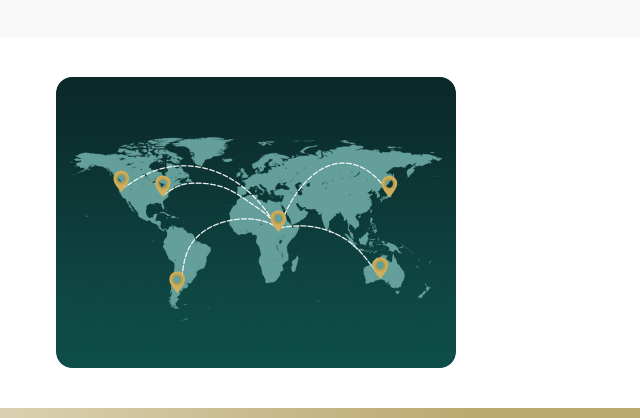
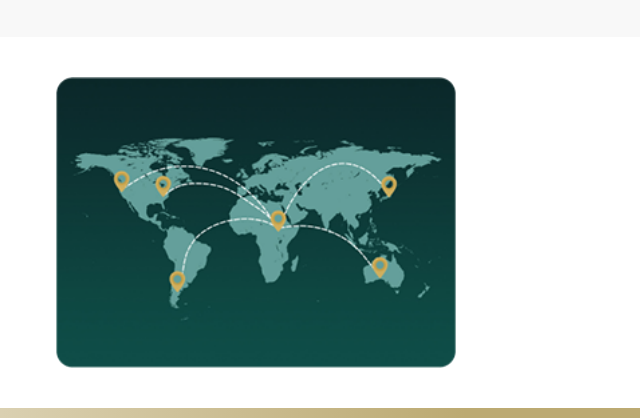
Before and after one commit to DesignGoldsainte/goldsainte49, a plain HTML site: page franchise.html in a window 1280 px wide. Shown: the part 1487-1905 px from the top of the page, 640-1280 px from the left. Drawn offline with Linux system fonts and the light colour scheme; a script that the page names is missing; a web font is replaced by a local one.

Commit message:
green map update

```diff
--- a/franchise.html
+++ b/franchise.html
@@ -221,7 +221,7 @@
           <img
             class="world-map-franchising-territor-icon1"
             alt=""
-            src="./public/worldmapfranchisingterritoriesluxuryridesharenowmapworldgreengold@2x.png"
+            src="./public/worldmapfranchisingterritoriessmall.png"
           />
         </div>
       </div>
```
Also changed, not shown: public/worldmapfranchisingterritoriessmal.png (added), public/worldmapfranchisingterritoriessmall.png (added).
